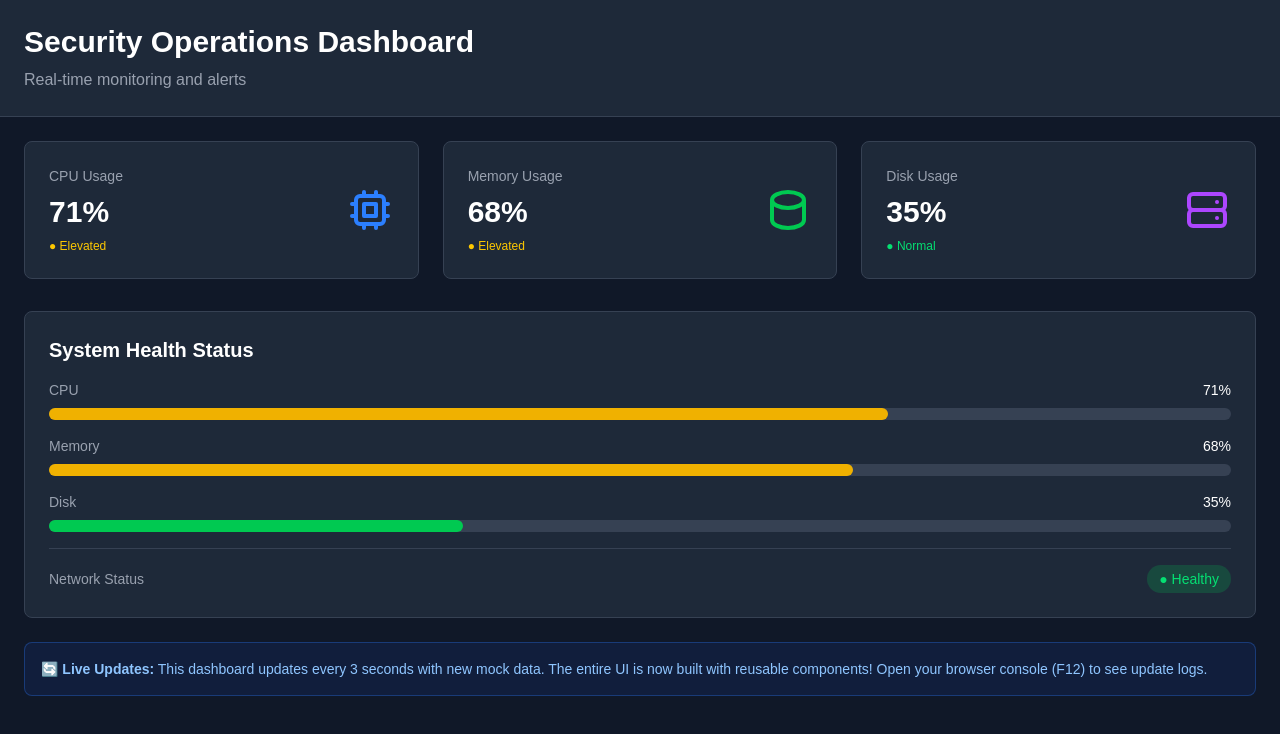
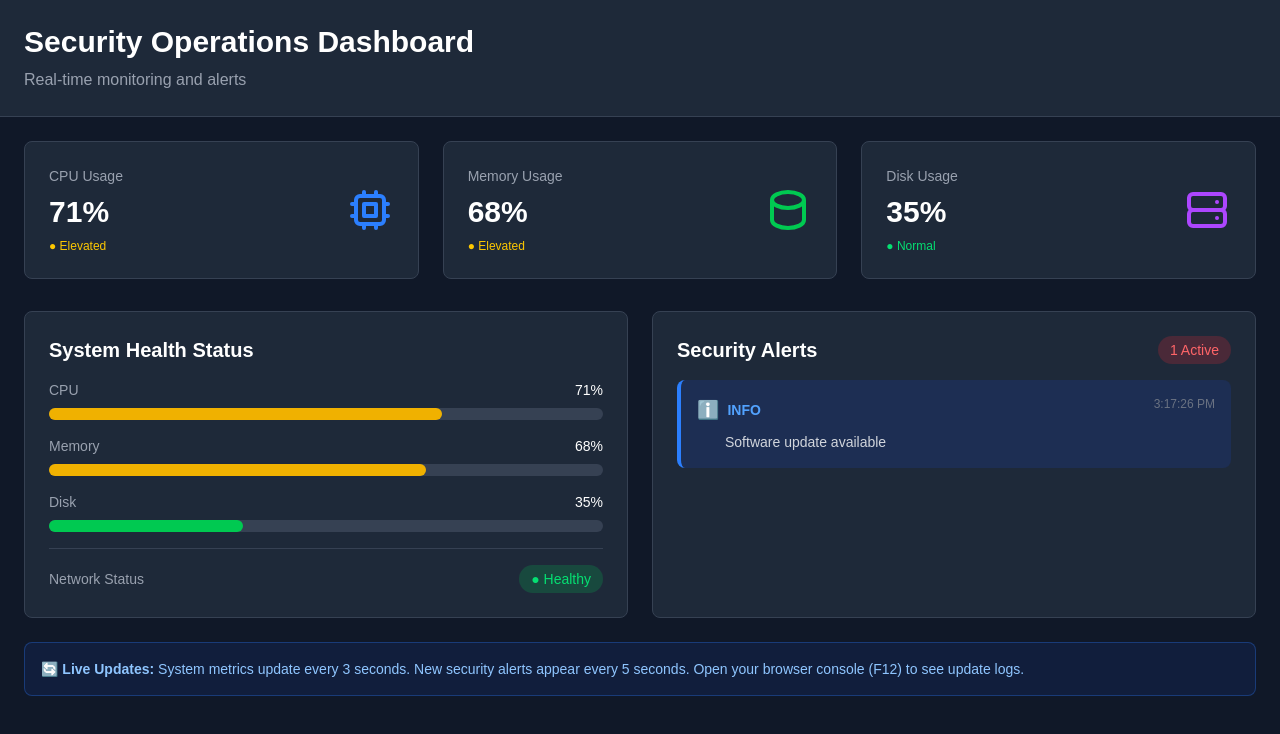
Before and after one commit to abegaz/SOC-Dashboard, a Next.js app: page / in a window 1280 px wide. Shown: the top 734 px of the page. Built offline with nearby package versions, Linux system fonts and the light colour scheme.

Commit message:
I added two new components, AlertFeed and AlertItem, to the dashboard page to display a list of alerts. I also created a mock data generator function to simulate alert data for testing purposes. I need to fix the feed to display less alerts and make it look more like a real feed.

```diff
--- /dev/null
+++ b/src/app/components/Dashboard/AlertFeed.tsx
@@ -0,0 +1,84 @@
+// src/components/Dashboard/AlertFeed.tsx
+
+import AlertItem from './AlertItem'
+
+// ============================================
+// ALERT DATA TYPE
+// ============================================
+// Define the shape of an alert object
+export interface Alert {
+  id: number                                    // Unique ID for each alert
+  type: 'critical' | 'warning' | 'info' | 'success'
+  message: string
+  timestamp: string
+}
+
+// ============================================
+// PROPS INTERFACE
+// ============================================
+interface AlertFeedProps {
+  alerts: Alert[]    // Array of Alert objects
+}
+
+// ============================================
+// ALERT FEED COMPONENT
+// ============================================
+// This component receives an array of alerts and displays them
+export default function AlertFeed({ alerts }: AlertFeedProps) {
+
+  return (
+    <div className="bg-gray-800 rounded-lg p-6 border border-gray-700">
+      {/* Header */}
+      <div className="flex items-center justify-between mb-4">
+        <h2 className="text-xl font-bold">Security Alerts</h2>
+
+        {/* Badge showing number of alerts */}
+        <span className="bg-red-500/20 text-red-400 px-3 py-1 rounded-full text-sm font-medium">
+          {alerts.length} Active
+        </span>
+      </div>
+
+      {/* Alert List */}
+      <div className="space-y-0">
+        {/*
+          ============================================
+          THE .map() METHOD - SUPER IMPORTANT!
+          ============================================
+
+          .map() transforms an array into JSX elements
+
+          How it works:
+          1. Takes each item in the array
+          2. Runs a function on that item
+          3. Returns a new array with the results
+
+          Example:
+          [1, 2, 3].map(num => num * 2)  →  [2, 4, 6]
+
+          In React:
+          alerts.map(alert => <AlertItem ... />)
+
+          This creates an AlertItem component for EACH alert in the array!
+        */}
+
+        {alerts.length > 0 ? (
+          // If we have alerts, map over them
+          alerts.map((alert) => (
+            <AlertItem
+              key={alert.id}              // React needs unique keys for lists
+              type={alert.type}
+              message={alert.message}
+              timestamp={alert.timestamp}
+            />
+          ))
+        ) : (
+          // If no alerts, show a message
+          <div className="text-center py-8 text-gray-500">
+            <p className="text-4xl mb-2">✅</p>
+            <p>No alerts at this time. All systems operational.</p>
+          </div>
+        )}
+      </div>
+    </div>
+  )
+}
--- /dev/null
+++ b/src/app/components/Dashboard/AlertItem.tsx
@@ -0,0 +1,105 @@
+// src/components/Dashboard/AlertItem.tsx
+
+// ============================================
+// TYPE DEFINITIONS
+// ============================================
+// Define what an alert looks like
+// This creates a "contract" - any alert must have these properties
+type AlertType = 'critical' | 'warning' | 'info' | 'success'
+
+// Props interface - what data this component needs
+interface AlertItemProps {
+  type: AlertType
+  message: string
+  timestamp: string
+}
+
+// ============================================
+// ALERT ITEM COMPONENT
+// ============================================
+export default function AlertItem({ type, message, timestamp }: AlertItemProps) {
+
+  // ============================================
+  // STYLING BASED ON ALERT TYPE
+  // ============================================
+  // This function returns different styles for different alert types
+  // It's like a translator: give it a type, get back the right colors
+  const getAlertStyles = (alertType: AlertType) => {
+    // Using a JavaScript object as a lookup table
+    // Key = alert type, Value = styling classes
+    const styles = {
+      critical: {
+        bg: 'bg-red-900/30',           // Dark red background (30% opacity)
+        border: 'border-red-500',      // Red border
+        text: 'text-red-400',          // Red text
+        icon: '🔴'                     // Red circle emoji
+      },
+      warning: {
+        bg: 'bg-yellow-900/30',
+        border: 'border-yellow-500',
+        text: 'text-yellow-400',
+        icon: '⚠️'
+      },
+      info: {
+        bg: 'bg-blue-900/30',
+        border: 'border-blue-500',
+        text: 'text-blue-400',
+        icon: 'ℹ️'
+      },
+      success: {
+        bg: 'bg-green-900/30',
+        border: 'border-green-500',
+        text: 'text-green-400',
+        icon: '✅'
+      }
+    }
+
+    // Return the style object for the given type
+    // If type is 'critical', return styles.critical
+    return styles[alertType]
+  }
+
+  // Get the styles for this specific alert
+  const style = getAlertStyles(type)
+
+  // ============================================
+  // RENDER THE ALERT
+  // ============================================
+  return (
+    <div
+      className={`
+        ${style.bg}
+        ${style.border}
+        border-l-4
+        rounded-lg
+        p-4
+        mb-3
+        transition-all
+        duration-300
+        hover:scale-[1.02]
+        animate-slideIn
+      `}
+    >
+      {/* Flexbox layout: icon/type on left, timestamp on right */}
+      <div className="flex items-start justify-between mb-2">
+        {/* Left side: Icon and Type */}
+        <div className="flex items-center gap-2">
+          <span className="text-lg">{style.icon}</span>
+          <span className={`${style.text} font-bold text-sm uppercase`}>
+            {type}
+          </span>
+        </div>
+
+        {/* Right side: Timestamp */}
+        <span className="text-gray-500 text-xs">
+          {timestamp}
+        </span>
+      </div>
+
+      {/* Alert message */}
+      <p className="text-gray-300 text-sm ml-7">
+        {message}
+      </p>
+    </div>
+  )
+}
--- a/src/app/page.tsx
+++ b/src/app/page.tsx
@@ -8,6 +8,8 @@ import { useState, useEffect } from 'react'
 import DashboardHeader from './components/Dashboard/DashboardHeader'
 import MetricsGrid from './components/Dashboard/MetricsGrid'
 import SystemHealthPanel from './components/Dashboard/SystemHealthPanel'
+import AlertFeed, {type Alert } from './components/Dashboard/AlertFeed'
+import AlertItem from './components/Dashboard/AlertItem'
 
 // ============================================
 // MOCK DATA GENERATOR
@@ -20,13 +22,27 @@ function generateMockSystemHealth() {
     network: Math.random() > 0.2 ? 'healthy' : 'degraded'
   }
 }
+function generateMockAlert(id: number): Alert {
+  const types: Alert['type'][] = ['critical', 'warning', 'info', 'success']
+  const messages = [
+    'CPU usage exceeded 90%',
+    'Memory usage exceeded 80%',
+    'Disk space below 20%',
+    'New login from unknown IP',
+    'Software update available',
+    'Backup completed successfully'
+  ]
+  const type = types[Math.floor(Math.random() * types.length)]
+  const message = messages[Math.floor(Math.random() * messages.length)]
+  const timestamp = new Date().toLocaleTimeString()
+  return { id, type, message, timestamp }
+}
 
 // ============================================
 // MAIN DASHBOARD PAGE
 // ============================================
-// Notice how clean and readable this is now!
-// All the complexity is hidden in smaller, focused components
 export default function Dashboard() {
+  // State for system health metrics
   const [systemHealth, setSystemHealth] = useState({
     cpu: 0,
     memory: 0,
@@ -34,7 +50,18 @@ export default function Dashboard() {
     network: 'healthy'
   })
 
-  // Set up real-time updates
+  // ============================================
+  // STATE FOR ALERTS
+  // ============================================
+  // This will hold our array of alerts
+  const [alerts, setAlerts] = useState<Alert[]>([])
+
+  // Counter for unique alert IDs
+  const [alertIdCounter, setAlertIdCounter] = useState(1)
+
+  // ============================================
+  // EFFECT: Update system health every 3 seconds
+  // ============================================
   useEffect(() => {
     setSystemHealth(generateMockSystemHealth())
 
@@ -47,33 +74,54 @@ export default function Dashboard() {
     return () => clearInterval(interval)
   }, [])
 
+  // ============================================
+  // EFFECT: Add new alert every 5 seconds
+  // ============================================
+  useEffect(() => {
+    // Add initial alert
+    const initialAlert = generateMockAlert(alertIdCounter)
+    setAlerts([initialAlert])
+    setAlertIdCounter(alertIdCounter + 1)
+
+    // Add new alert every 5 seconds
+    const alertInterval = setInterval(() => {
+      setAlertIdCounter((prevId) => {
+        const newAlert = generateMockAlert(prevId)
+
+        // Add new alert to the BEGINNING of the array (newest first)
+        // Keep only the last 8 alerts
+        setAlerts((prevAlerts) => {
+          const updatedAlerts = [newAlert, ...prevAlerts]
+          return updatedAlerts.slice(0, 5) // Keep only first 5
+        })
+
+        console.log('New alert generated:', newAlert)
+        return prevId + 1
+      })
+    }, 10000) // 10000ms = 10 seconds
+
+    // Cleanup
+    return () => clearInterval(alertInterval)
+  }, []) // Empty array = run once on mount
+
   return (
     <div className="min-h-screen bg-gray-900 text-white">
-      {/*
-        Component 1: Header
-        Notice how we pass data using props
-      */}
       <DashboardHeader
         title="Security Operations Dashboard"
         subtitle="Real-time monitoring and alerts"
       />
 
-      {/* Main Content */}
       <main className="max-w-7xl mx-auto p-6">
-        {/*
-          Component 2: Metrics Grid
-          We pass the 3 values it needs
-        */}
+        {/* Metrics Grid */}
         <MetricsGrid
           cpu={systemHealth.cpu}
           memory={systemHealth.memory}
           disk={systemHealth.disk}
         />
 
-        {/*
-          Component 3: System Health Panel
-          We pass all the health data
-        */}
+        {/* Two Column Layout: System Health + Alert Feed */}
+        <div className="grid grid-cols-1 lg:grid-cols-2 gap-6 mb-6">
+          {/* Left Column: System Health */}
           <SystemHealthPanel
             cpu={systemHealth.cpu}
             memory={systemHealth.memory}
@@ -81,11 +129,15 @@ export default function Dashboard() {
             network={systemHealth.network}
           />
 
+          {/* Right Column: Alert Feed */}
+          <AlertFeed alerts={alerts} />
+        </div>
+
         {/* Info Box */}
-        <div className="mt-6 bg-blue-900/20 border border-blue-500/30 rounded-lg p-4">
+        <div className="bg-blue-900/20 border border-blue-500/30 rounded-lg p-4">
           <p className="text-blue-300 text-sm">
-            <strong>🔄 Live Updates:</strong> This dashboard updates every 3 seconds with new mock data.
-            The entire UI is now built with reusable components! Open your browser console (F12) to see update logs.
+            <strong>🔄 Live Updates:</strong> System metrics update every 3 seconds.
+            New security alerts appear every 5 seconds. Open your browser console (F12) to see update logs.
           </p>
         </div>
       </main>
```
Lines whose indentation alone changed are shown as unchanged.
